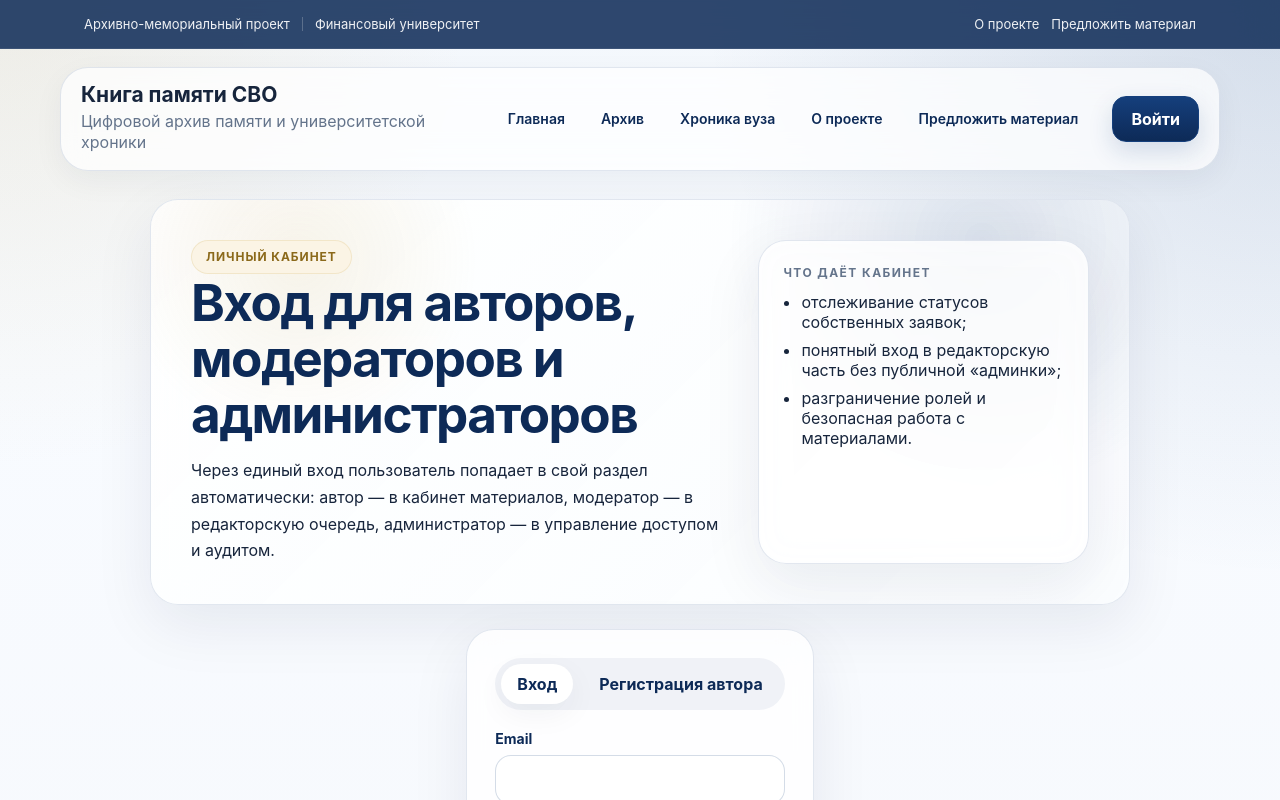
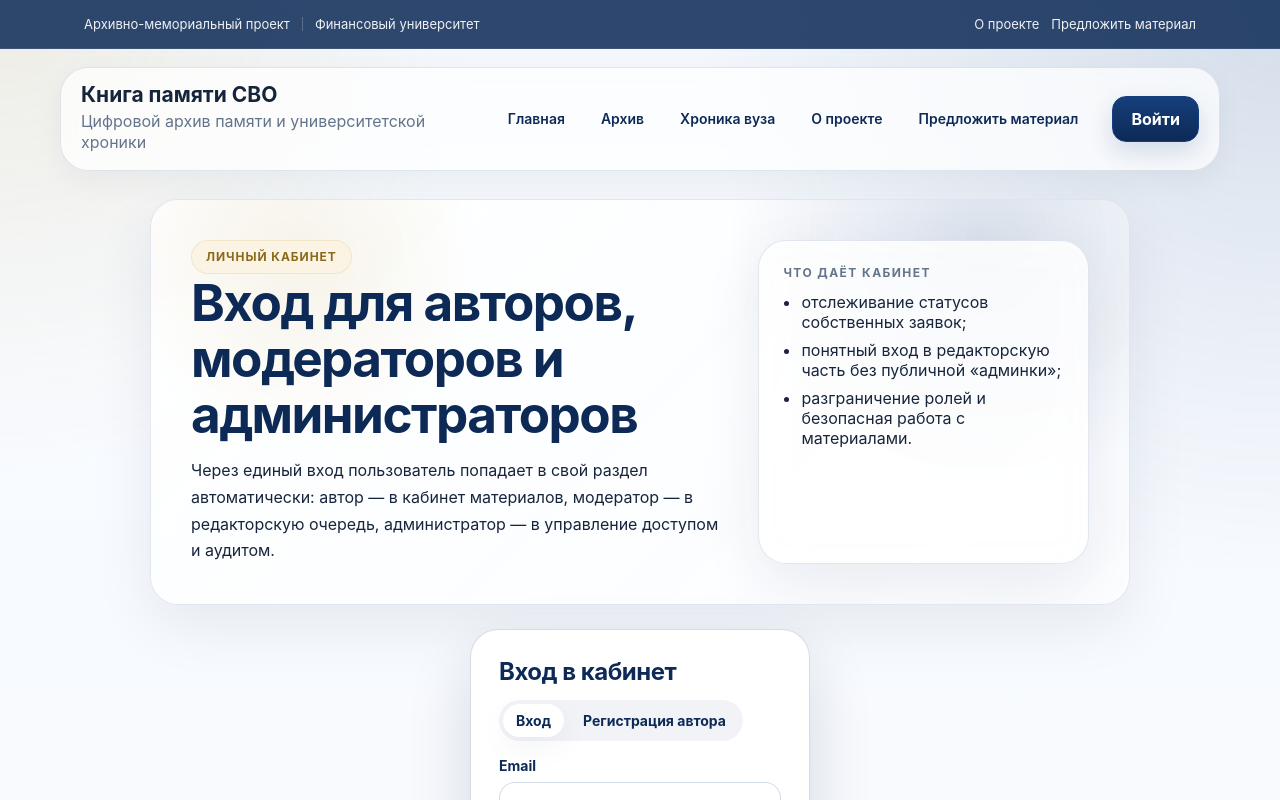
Before and after one commit to happyqueen-commits/pamyat-svo-site, a Next.js app: page /auth in a window 1280 px wide. Shown: the top 800 px of the page. Built offline with nearby package versions, Linux system fonts and the light colour scheme; no server answers.

Commit message:
Refine auth card spacing and hierarchy

```diff
--- a/app/auth/page.tsx
+++ b/app/auth/page.tsx
@@ -2,7 +2,7 @@ import { AuthForm } from '@/app/components/auth/AuthForm';
 
 export default function AuthPage() {
   return (
-    <div className="grid" style={{ gap: 24, maxWidth: 980, margin: '0 auto' }}>
+    <div className="grid auth-page" style={{ gap: 24, maxWidth: 980, margin: '0 auto' }}>
       <section className="hero hero-grid">
         <div>
           <span className="badge">Личный кабинет</span>
--- a/app/components/auth/AuthForm.tsx
+++ b/app/components/auth/AuthForm.tsx
@@ -37,6 +37,7 @@ export function AuthForm() {
 
   return (
     <section className="card auth-card">
+      <h2 className="auth-card-title">Вход в кабинет</h2>
       <div className="tabs-row">
         <button type="button" className={`tab-chip ${mode === 'login' ? 'active' : ''}`} onClick={() => setMode('login')}>Вход</button>
         <button type="button" className={`tab-chip ${mode === 'register' ? 'active' : ''}`} onClick={() => setMode('register')}>Регистрация автора</button>
--- a/app/globals.css
+++ b/app/globals.css
@@ -902,25 +902,40 @@ p {
   max-width: 720px;
   margin: 0 auto;
   padding: 28px;
+  background: var(--surface-strong);
+  border-color: var(--line-strong);
+  box-shadow: 0 26px 64px rgba(10, 31, 68, 0.14);
+}
+
+.auth-card-title {
+  margin: 0 0 14px;
+  font-size: clamp(20px, 2.4vw, 24px);
+  line-height: 1.15;
+  color: var(--fa-blue-dark);
 }
 
 .tabs-row {
   display: inline-flex;
-  gap: 10px;
-  padding: 6px;
+  gap: 6px;
+  padding: 4px;
   border-radius: 999px;
   background: rgba(21, 63, 124, 0.06);
-  margin-bottom: 20px;
+  margin-bottom: 16px;
 }
 
 .tab-chip {
   border: 0;
   background: transparent;
   color: var(--fa-blue-dark);
-  padding: 10px 16px;
+  padding: 8px 13px;
   border-radius: 999px;
   font-weight: 700;
+  font-size: 14px;
   cursor: pointer;
+}
+
+.auth-page {
+  margin-top: -14px;
 }
 
 .tab-chip.active {
```
